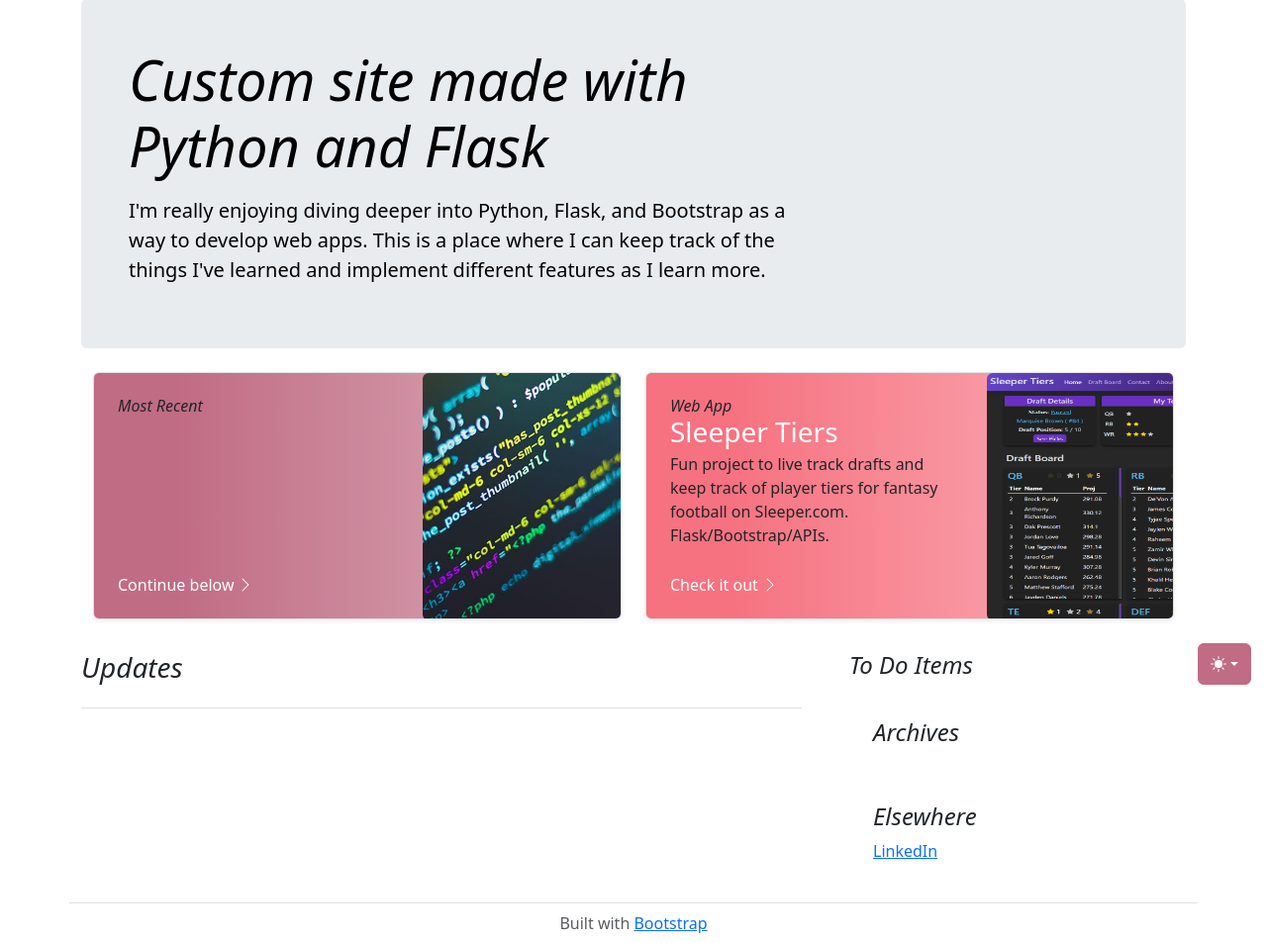
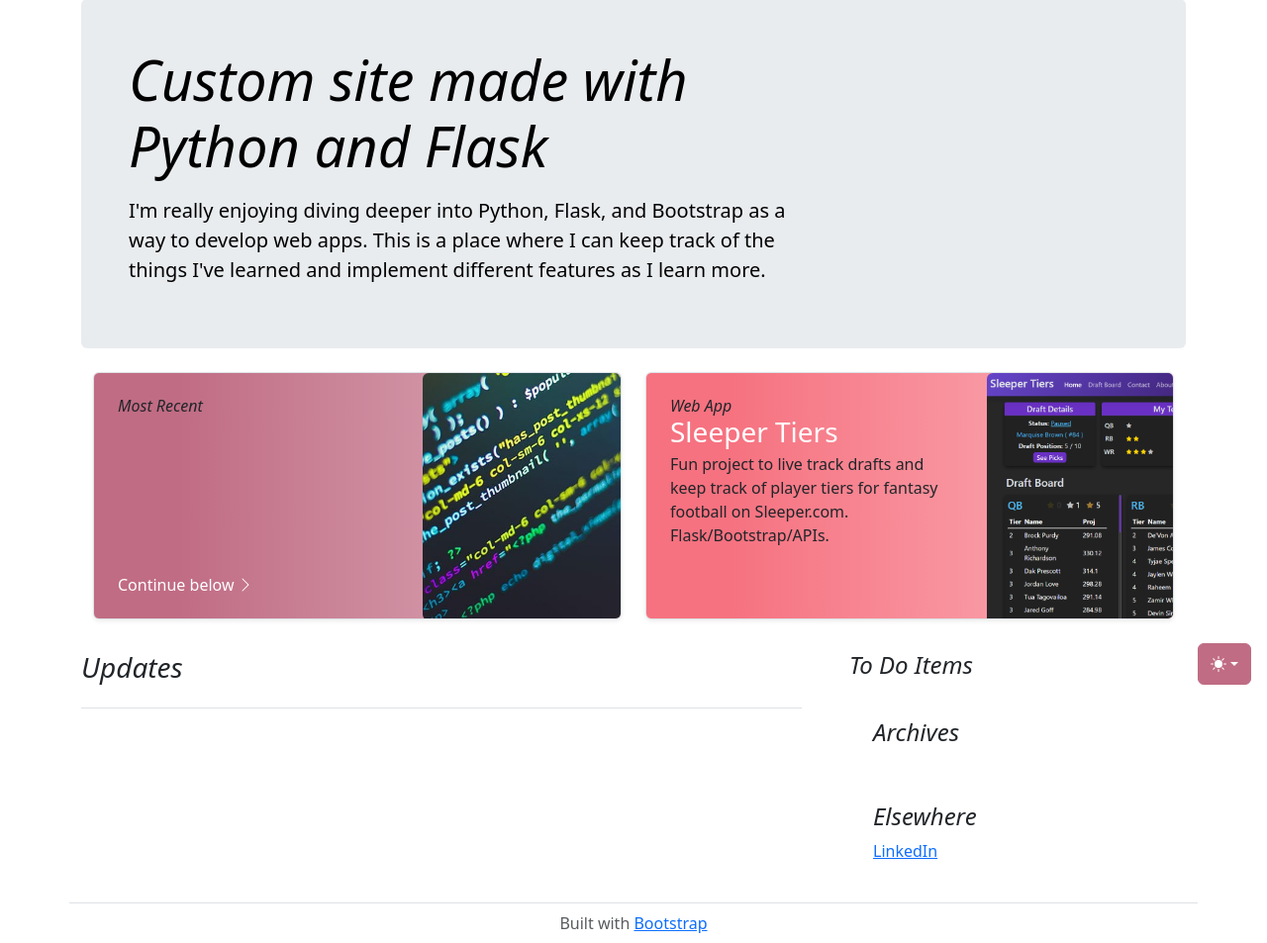
Before and after one commit to brownjf2027/PersonalSite, a Flask app: template templates/index.html in a window 1280 px wide. Shown: the part 92-1045 px from the top of the page at 99% size. Run offline with Flask 3, Linux system fonts and the light colour scheme; the template is opened without the code that fills it, so the values that code supplies are empty; some libraries are stand-ins or nearby versions.

Commit message:
some minor styling tweaks

```diff
--- a/templates/index.html
+++ b/templates/index.html
@@ -65,7 +65,7 @@
                     <div class="col-auto d-none d-lg-block">
                         <div class="container rounded-2" style="width: 200px;">
                             <img class="rounded-2" src="{{ url_for('static', filename='images/sleeper_example.png') }}"
-                                 alt="draft board" loading="lazy" style="height: 250px; width: 400px">
+                                 alt="draft board" loading="lazy" style="width: 400px">
                         </div>
                     </div>
                 </div>
```
